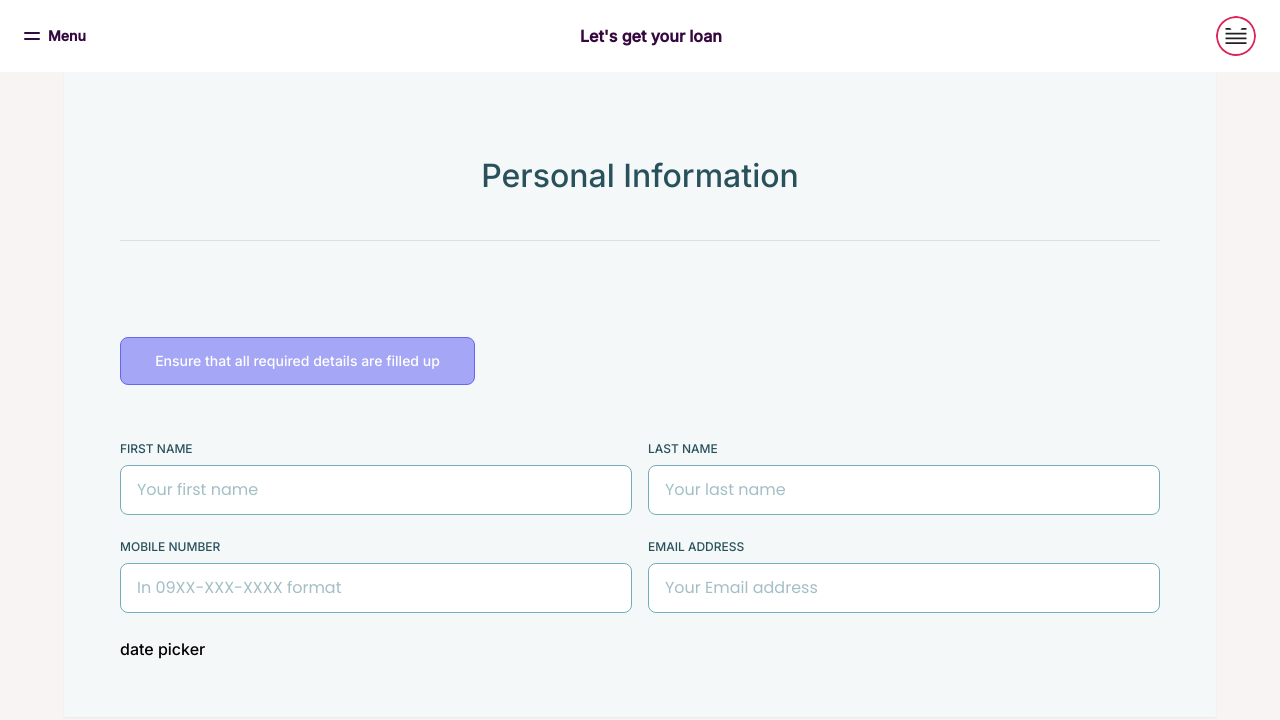
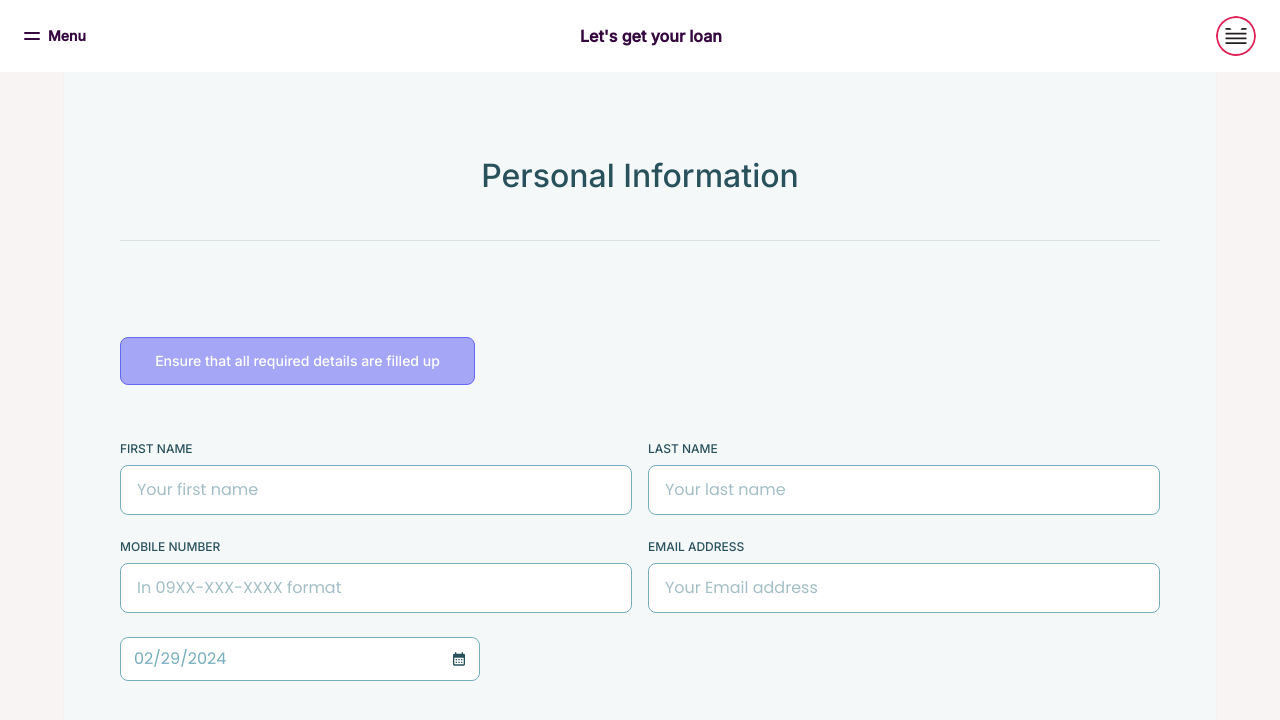
Before and after one commit to zneret03/loan-app, a Next.js app: page /personal-information in a window 1280 px wide. Shown: the top 720 px of the page. Built offline with nearby package versions, Linux system fonts and the light colour scheme.

Commit message:
updating syntax

```diff
--- a/app/apply-loan/page.tsx
+++ b/app/apply-loan/page.tsx
@@ -100,6 +100,7 @@ const Page = (): JSX.Element => {
       >
         <form className='w-1/2 relative' onSubmit={handleSubmit(onSubmit)}>
           <InputField
+            type='number'
             label='LOAN AMOUNT'
             hasError={!!errors.loanAmount}
             errorMessage={errors?.loanAmount?.message as string}
--- a/app/personal-information/page.tsx
+++ b/app/personal-information/page.tsx
@@ -1,3 +1,5 @@
+'use client'
+
 import { BaseLine, InputField, CustomDatePicker } from '@/components'
 
 const Page = (): JSX.Element => (
@@ -18,12 +20,21 @@ const Page = (): JSX.Element => (
 
         <div className='space-y-6'>
           <section className='grid grid-cols-2 gap-4'>
-            <InputField label='FIRST NAME' placeholder='Your first name' />
-            <InputField label='LAST NAME' placeholder='Your last name' />
+            <InputField
+              type='text'
+              label='FIRST NAME'
+              placeholder='Your first name'
+            />
+            <InputField
+              type='text'
+              label='LAST NAME'
+              placeholder='Your last name'
+            />
           </section>
 
           <section className='grid grid-cols-2 gap-4'>
             <InputField
+              type='number'
               label='MOBILE NUMBER'
               placeholder='In 09XX-XXX-XXXX format'
             />
@@ -32,7 +43,7 @@ const Page = (): JSX.Element => (
               placeholder='Your Email address'
             />
           </section>
-          <section>
+          <section className='grd grid-cols-2'>
             <CustomDatePicker />
           </section>
         </div>
--- a/components/CustomDatePicker/CustomDatePicker.tsx
+++ b/components/CustomDatePicker/CustomDatePicker.tsx
@@ -1,5 +1,54 @@
+'use client'
+
+import { useState } from 'react'
 import DatePicker from 'react-datepicker'
+import { Calendar, AccordionRight, AccordionLeft } from '@/components'
+import { inter, poppins } from '@/utils'
+import { getMonth } from 'date-fns'
+import '@/styles/custom_date_picker.module.css'
+import 'react-datepicker/dist/react-datepicker.css'
+
+const months = [
+  'January',
+  'February',
+  'March',
+  'April',
+  'May',
+  'June',
+  'July',
+  'August',
+  'September',
+  'October',
+  'November',
+  'December'
+]
 
 export const CustomDatePicker = (): JSX.Element => {
-  return <div>date picker</div>
+  const [startDate, setStartDate] = useState(new Date())
+
+  return (
+    <main className='flex items-center border border-primary focus:border-dark-primary w-fit rounded-lg px-3 bg-white'>
+      <DatePicker
+        className={`${poppins.className} placeholder-gray.4 border border-transparent text-primary px-0 rounded text-base focus:border-0 focus:ring-0 bg-white`}
+        selected={startDate}
+        onChange={(date) => setStartDate(date as Date)}
+        placeholderText='Select date'
+        showPopperArrow={false}
+        renderCustomHeader={({ date, increaseMonth, decreaseMonth }) => (
+          <main className='flex items-center justify-between px-2'>
+            <span className={`text-2xl font-bold ${inter.className}`}>
+              {months[getMonth(date)]}
+            </span>
+            <section className='flex items-center gap-2'>
+              <AccordionLeft action={decreaseMonth} />
+              <AccordionRight action={increaseMonth} />
+            </section>
+          </main>
+        )}
+        popperContainer={({ children }) => <div className=''>{children}</div>}
+      />
+
+      <Calendar />
+    </main>
+  )
 }
--- a/components/Form/InputField.tsx
+++ b/components/Form/InputField.tsx
@@ -7,6 +7,7 @@ interface InputFieldTypes {
   errorMessage?: string
   placeholder?: string
   hasSubText?: boolean
+  type?: string
 }
 
 type Ref = HTMLInputElement
@@ -19,6 +20,7 @@ export const InputField = forwardRef<Ref, InputFieldTypes>(
       errorMessage,
       hasSubText = false,
       placeholder,
+      type = 'text',
       ...rest
     } = props
     return (
@@ -30,8 +32,8 @@ export const InputField = forwardRef<Ref, InputFieldTypes>(
           {label}
         </label>
         <input
-          type='number'
           id='loan-amount'
+          type={type}
           className={`${poppins.className}
             border ${hasError ? 'border-red-500' : 'border-primary'}
             focus:border-dark-primary
--- /dev/null
+++ b/components/Icons/AccordionLeft.tsx
@@ -0,0 +1,23 @@
+export const AccordionLeft = ({
+  action
+}: {
+  action: () => void
+}): JSX.Element => (
+  <svg
+    onClick={action}
+    className='cursor-pointer'
+    width='8'
+    height='14'
+    viewBox='0 0 8 14'
+    fill='none'
+    xmlns='http://www.w3.org/2000/svg'
+  >
+    <path
+      d='M6.65685 1.00001L1 6.65686L6.65685 12.3137'
+      stroke='#333333'
+      strokeWidth='2'
+      strokeLinecap='round'
+      strokeLinejoin='round'
+    />
+  </svg>
+)
--- /dev/null
+++ b/components/Icons/AccordionRight.tsx
@@ -0,0 +1,23 @@
+export const AccordionRight = ({
+  action
+}: {
+  action: () => void
+}): JSX.Element => (
+  <svg
+    onClick={action}
+    className='cursor-pointer'
+    width='9'
+    height='14'
+    viewBox='0 0 9 14'
+    fill='none'
+    xmlns='http://www.w3.org/2000/svg'
+  >
+    <path
+      d='M1.97059 1.00001L7.62744 6.65686L1.97059 12.3137'
+      stroke='#333333'
+      strokeWidth='2'
+      strokeLinecap='round'
+      strokeLinejoin='round'
+    />
+  </svg>
+)
--- /dev/null
+++ b/components/Icons/Calendar.tsx
@@ -0,0 +1,21 @@
+export const Calendar = (): JSX.Element => (
+  <svg
+    width='16'
+    height='16'
+    viewBox='0 0 16 16'
+    fill='none'
+    xmlns='http://www.w3.org/2000/svg'
+  >
+    <g clip-path='url(#clip0_56_2932)'>
+      <path
+        d='M12.6667 2.66668H12V1.33334H10.6667V2.66668H5.33333V1.33334H4V2.66668H3.33333C2.59333 2.66668 2.00667 3.26668 2.00667 4.00001L2 13.3333C2 14.0667 2.59333 14.6667 3.33333 14.6667H12.6667C13.4 14.6667 14 14.0667 14 13.3333V4.00001C14 3.26668 13.4 2.66668 12.6667 2.66668ZM12.6667 13.3333H3.33333V6.66668H12.6667V13.3333ZM6 9.33334H4.66667V8.00001H6V9.33334ZM8.66667 9.33334H7.33333V8.00001H8.66667V9.33334ZM11.3333 9.33334H10V8.00001H11.3333V9.33334ZM6 12H4.66667V10.6667H6V12ZM8.66667 12H7.33333V10.6667H8.66667V12ZM11.3333 12H10V10.6667H11.3333V12Z'
+        fill='#29515C'
+      />
+    </g>
+    <defs>
+      <clipPath id='clip0_56_2932'>
+        <rect width='16' height='16' fill='white' />
+      </clipPath>
+    </defs>
+  </svg>
+)
--- a/components/Icons/index.ts
+++ b/components/Icons/index.ts
@@ -1,3 +1,6 @@
 export * from './Hamburger'
 export * from './MGLogo'
 export * from './AccordionDown'
+export * from './Calendar'
+export * from './AccordionRight'
+export * from './AccordionLeft'
--- /dev/null
+++ b/styles/custom_date_picker.module.css
@@ -0,0 +1,3 @@
+.react-datepicker {
+  bordercolor: transparent;
+}
--- a/styles/tailwind.css
+++ b/styles/tailwind.css
@@ -1,6 +1,7 @@
 @tailwind base;
 @tailwind components;
 @tailwind utilities;
+@tailwind apply
 
 @layer base {
   input[type='number']::-webkit-inner-spin-button,
```
